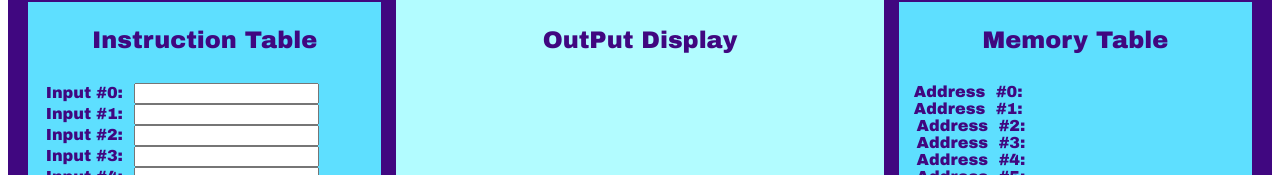
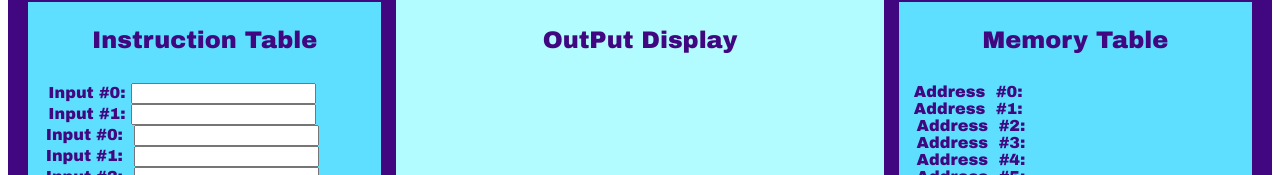
Before and after one commit to therbsty/simulated-os-angular, an Angular app: page / in a window 1280 px wide. Shown: the part 223-398 px from the top of the page. Built offline with nearby package versions, Linux system fonts and the light colour scheme.

Commit message:
fixed text box

```diff
--- a/src/app/app.component.html
+++ b/src/app/app.component.html
@@ -114,6 +114,10 @@
 <div class="column left" style="background-color:#5edfff;overflow:scroll;padding:5px;" >
   <h2>Instruction Table</h2>
     <div class="column"  style= text-align:center>
+      <div>Input&nbsp;#0:&nbsp;<input #input0 (keyup)="addInput(input0.value,0)"/></div>
+      <div>Input&nbsp;#1:&nbsp;<input #input1 (keyup)="addInput(input1.value,1)"/></div>
+
+
      <div>Input&nbsp;#0:&nbsp; <input type="text" instruction="Enter Job Number"><br> {{instructiontable[0]}}</div>
      <div>Input&nbsp;#1:&nbsp; <input type="text" instruction="Enter Job Number"><br> {{instructiontable[1]}}</div>
      <div>Input&nbsp;#2:&nbsp; <input type="text" instruction="Enter Job Number"><br> {{instructiontable[2]}}</div>
@@ -256,7 +260,7 @@
  </div>
 </div>
 
-  <footer> Tim Herbst, Shams Al-Farees, Arisha Jahan </footer>
+  <footer> Tim Herbst, Shams Al-Farees, Arisha Jahan {{instructiontable[0]}}</footer>
 
 </body>
 </html>
--- a/src/app/app.component.ts
+++ b/src/app/app.component.ts
@@ -3,7 +3,7 @@ import { HttpClient } from '@angular/common/http';
 @Component({
   selector: 'app-root',
   templateUrl: './app.component.html',
-  styleUrls: ['./app.component.css']
+  styleUrls: ['./app.component.css'],
 })
 export class AppComponent {
   title = 'Simulated Operating System';
@@ -20,6 +20,9 @@ export class AppComponent {
 /*memorytable[1]="bb";*/
   instructiontable: string[] = ['', '', '', '', '', '', '', '', ``, '',
     '', '', '', '', '', '', '', '', '',
-    '', '', '', '', ``, ];
+    '', '', '', '', '', ];
   outputdisplay: string;
+  addInput(instruction : string, index : number) {
+    this.instructiontable[index] = instruction;
+  }
 }
```
